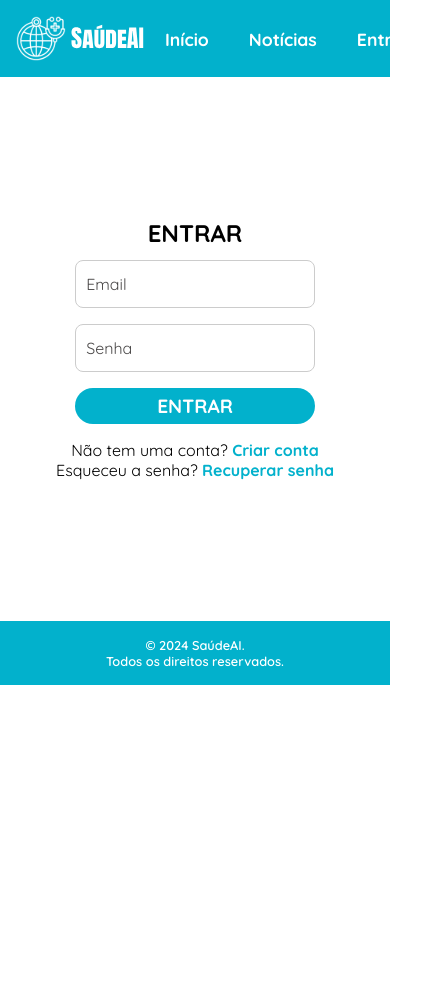
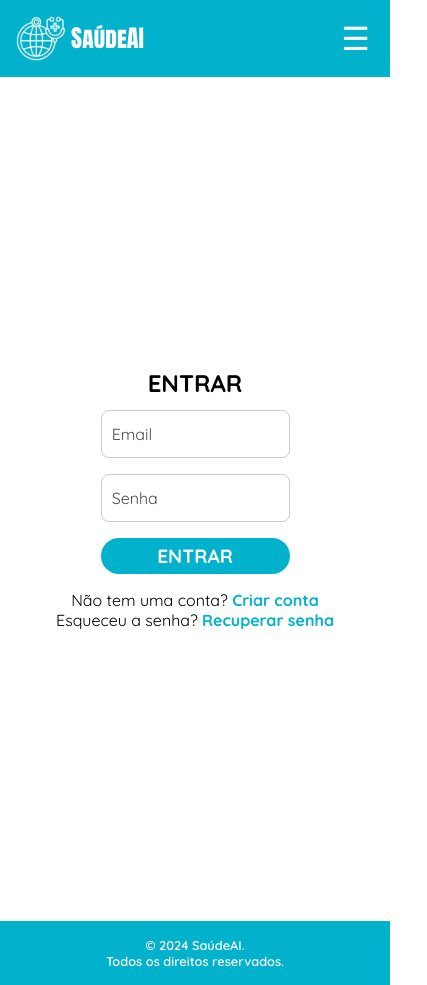
Before and after one commit to gu1frnc4/SaudeAI, an Angular app: page /login in a window 390 px wide. Shown: the whole page, 427 px wide, since content can reach past the window. Before the commit the page ends 844 px from the top, so only its background shows below. Built offline with nearby package versions, Linux system fonts and the light colour scheme; a web font is replaced by a local one.

Commit message:
Adiciona menu responsivo ao cabeçalho e ajusta estilos de componentes: implementa toggle para menu, melhora responsividade e atualiza estilos do footer, header, busca, autenticação e detalhes

```diff
--- a/src/app/components/footer/footer.component.css
+++ b/src/app/components/footer/footer.component.css
@@ -10,14 +10,13 @@ main {
   flex: 1;
 }
 
-footer p{
+footer p {
   background-color: var(--main-color);
   color: var(--white-color);
   text-align: center;
   padding: 1rem;
   font-family: var(--Quicksand-font);
   font-weight: 600;
-    /* margin-top: 2rem; */
   font-size: 1rem;
 }
 
--- a/src/app/components/header/header.component.css
+++ b/src/app/components/header/header.component.css
@@ -12,6 +12,17 @@
   margin-right: auto;
 }
 
+.menu-toggle {
+  display: none;
+  font-size: 2rem;
+  background: none;
+  border: none;
+  cursor: pointer;
+  position: absolute;
+  right: 20px;
+  z-index: 1000;
+}
+
 .app-nav {
   display: flex;
   align-items: center;
@@ -21,6 +32,21 @@
   display: flex;
   gap: .5rem;
   list-style: none;
+}
+
+.app-nav.open {
+  display: flex;
+  flex-direction: column;
+  position: fixed;
+  top: 0;
+  left: 0;
+  width: 100%;
+  height: 100%;
+  background-color: white;
+  justify-content: center;
+  align-items: center;
+  gap: 20px;
+  z-index: 999;
 }
 
 .header-links a {
@@ -40,7 +66,48 @@
   color: var(--header-link-color);
 }
 
+.menu-hamburger{
+  color: var(--white-color);
+}
+
+.menu-hamburger.closed {
+  color: var(--white-color);
+}
+
+.menu-hamburger.open {
+  color: var(--main-color);
+}
+
+@media (max-width: 768px) {
+  .menu-toggle {
+    display: block;
+  }
+  .app-nav {
+    display: none;
+    flex-direction: column;
+    gap: 10px;
+  }
+  .app-nav.open ul {
+    flex-direction: column;
+    gap: .5rem;
+    text-align: center;
+  }
+  .header-links a {
+    font-size: 1.5rem;
+    color: var(--main-color);
+  }
+  .header-links a:hover {
+    background-color: var(--main-color);
+    color: var(--white-color);
+  }
+}
+
 a {
   text-decoration: none;
   color: var(--main-color);
 }
+
+a:hover {
+  text-decoration: underline;
+  color: var(--main-color);
+}
--- a/src/app/components/header/header.component.html
+++ b/src/app/components/header/header.component.html
@@ -1,10 +1,14 @@
 <div class="container-header">
 <header class="app-header">
     <img src="/assets/images/logo.svg" alt="Logo" class="header-logo">
-    <nav class="app-nav">
+    <button class="menu-toggle" (click)="toggleMenu()">
+        <span class="menu-hamburger closed" *ngIf="!isMenuOpen">&#9776;</span>
+        <span class="menu-hamburger open" *ngIf="isMenuOpen">&times;</span>
+    </button>
+    <nav class="app-nav" [class.open]="isMenuOpen">
         <ul>
-            <li *ngIf="!isHomePage" class="header-links"><a href="/">Início</a></li>
-            <li class="header-links"><a href="/noticias">Notícias</a></li>
+            <li *ngIf="!isHomePage" class="header-links"><a href="/" (click)="closeMenu()">Início</a></li>
+            <li class="header-links"><a href="/noticias" (click)="closeMenu()">Notícias</a></li>
             <li class="header-links"><a href="/login" (click)="navigateTo('/login')">Entrar</a></li>
         </ul>
     </nav>
--- a/src/app/components/header/header.component.ts
+++ b/src/app/components/header/header.component.ts
@@ -1,22 +1,39 @@
-import { Component } from '@angular/core';
+import { Component, OnInit } from '@angular/core';
+import { Router, NavigationEnd } from '@angular/router';
 import { CommonModule } from '@angular/common';
-import { Router } from '@angular/router';
 
 @Component({
   selector: 'app-header',
   imports: [CommonModule],
   templateUrl: './header.component.html',
-  styleUrl: './header.component.css'
+  styleUrls: ['./header.component.css']
 })
-export class HeaderComponent {
-  constructor(private router: Router) {}
+export class HeaderComponent implements OnInit {
+  isHomePage: boolean;
+  isMenuOpen: boolean = false;
 
-  get isHomePage(): boolean {
-    return this.router.url === '/';
+  constructor(private readonly router: Router) {
+    this.isHomePage = this.router.url === '/';
   }
 
-  //Método para redirecionar à rota desejada
+  ngOnInit() {
+    this.router.events.subscribe(event => {
+      if (event instanceof NavigationEnd) {
+        this.isHomePage = this.router.url === '/';
+      }
+    });
+  }
+
+  toggleMenu() {
+    this.isMenuOpen = !this.isMenuOpen;
+  }
+
+  closeMenu() {
+    this.isMenuOpen = false;
+  }
+
   navigateTo(route: string) {
     this.router.navigate([route]);
+    this.closeMenu();
   }
 }
--- a/src/app/components/search/search.component.css
+++ b/src/app/components/search/search.component.css
@@ -128,3 +128,17 @@
   font-family: var(--Quicksand-font);
   font-weight: 600;
 }
+
+@media (max-width: 768px) {
+  .search-container {
+    padding: 10px;
+  }
+  .result-item {
+    flex-direction: column;
+    align-items: flex-start;
+  }
+  .result-item button {
+    margin-top: 10px;
+    margin-left: 0;
+  }
+}
--- a/src/app/views/auth/auth.component.css
+++ b/src/app/views/auth/auth.component.css
@@ -3,10 +3,11 @@
 }
 
 .auth-component {
-    height: 34em;
+    height: 100vh;
     display: flex;
     align-items: center;
     justify-content: center;
+    padding: 1rem;
 }
 
 .auth-form {
@@ -94,3 +95,12 @@
     color: var(--main-color);
     font-weight: bold;
 }
+
+@media (max-width: 768px) {
+    .auth-form {
+        padding: 1em;
+    }
+    .auth-form .input-container {
+        width: 100%;
+    }
+}
--- a/src/app/views/details/details.component.css
+++ b/src/app/views/details/details.component.css
@@ -3,6 +3,7 @@
     justify-content: center;
     align-items: center;
     height: 100vh;
+    padding: 1rem;
 }
 
 .city-details {
@@ -26,3 +27,12 @@
     font-weight: bold;
     color: var(--main-color);
 }
+
+@media (max-width: 768px) {
+    .city-details {
+        padding: 10px;
+    }
+    .city-details h2 {
+        font-size: 1.5rem;
+    }
+}
--- a/src/app/views/home/home.component.css
+++ b/src/app/views/home/home.component.css
@@ -2,6 +2,7 @@
     display: flex;
     justify-content: center;
     height: 100vh;
+    padding: 1rem;
 }
 
 .app-home {
@@ -69,3 +70,15 @@
     color: var(--dark-grey-color);
     margin-bottom: 1rem;
 }
+
+@media (max-width: 768px) {
+    .section-content-home {
+        padding: 1rem;
+    }
+    .title-home {
+        font-size: 1.5rem;
+    }
+    .subtitle-home {
+        font-size: 1rem;
+    }
+}
```
Lines whose indentation alone changed are shown as unchanged.
